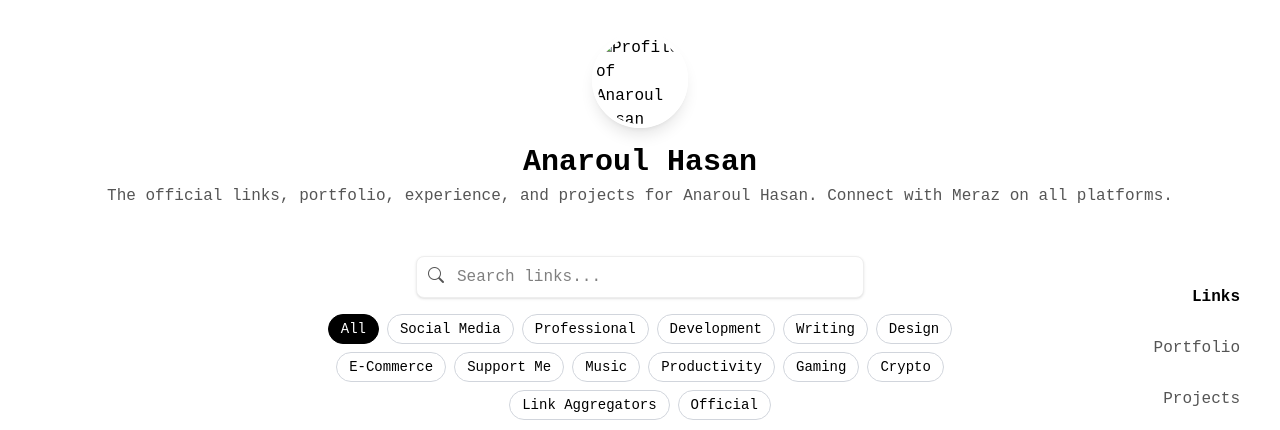
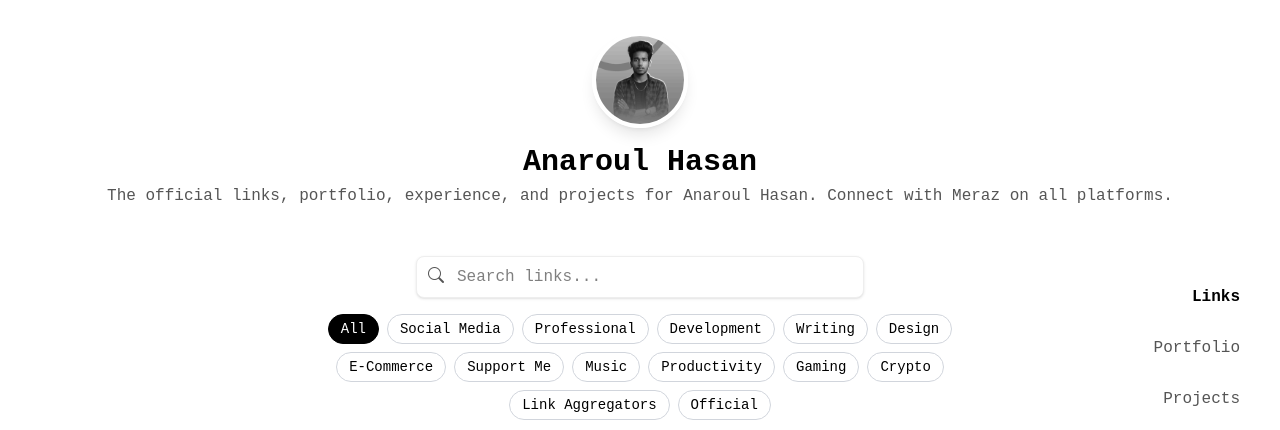
Before and after one commit to helloanaroul/portfolio, a plain HTML site: page index.html in a window 1280 px wide. Shown: the top 430 px of the page. Drawn offline with nearby package versions, Linux system fonts and the light colour scheme; a web font is replaced by a local one.

Commit message:
Update index.html

```diff
--- a/index.html
+++ b/index.html
@@ -38,7 +38,7 @@
   <main id="pageContent" class="w-full pb-[calc(var(--bottom-nav-height)+1rem)] lg:pb-8">
     <div class="mx-auto max-w-7xl px-4 py-8 sm:px-6 lg:px-8">
       <div class="mb-12 flex flex-col items-center">
-        <img src="/asset/profile-v2.png" alt="Profile of Anaroul Hasan" class="h-24 w-24 animate-card rounded-full border-4 border-white shadow-lg" style="--animation-delay: 100ms;">
+        <img src="/asset/profile-v2.jpg" alt="Profile of Anaroul Hasan" class="h-24 w-24 animate-card rounded-full border-4 border-white shadow-lg" style="--animation-delay: 100ms;">
         <h1 class="mt-4 animate-card text-center text-2xl font-bold sm:text-3xl" style="--animation-delay: 200ms;">Anaroul Hasan</h1>
         <p class="mt-1 animate-card text-center text-[color:var(--ui-fg-muted)]" style="--animation-delay: 300ms;">The official links, portfolio, experience, and projects for Anaroul Hasan. Connect with Meraz on all platforms.</p>
       </div>
```
